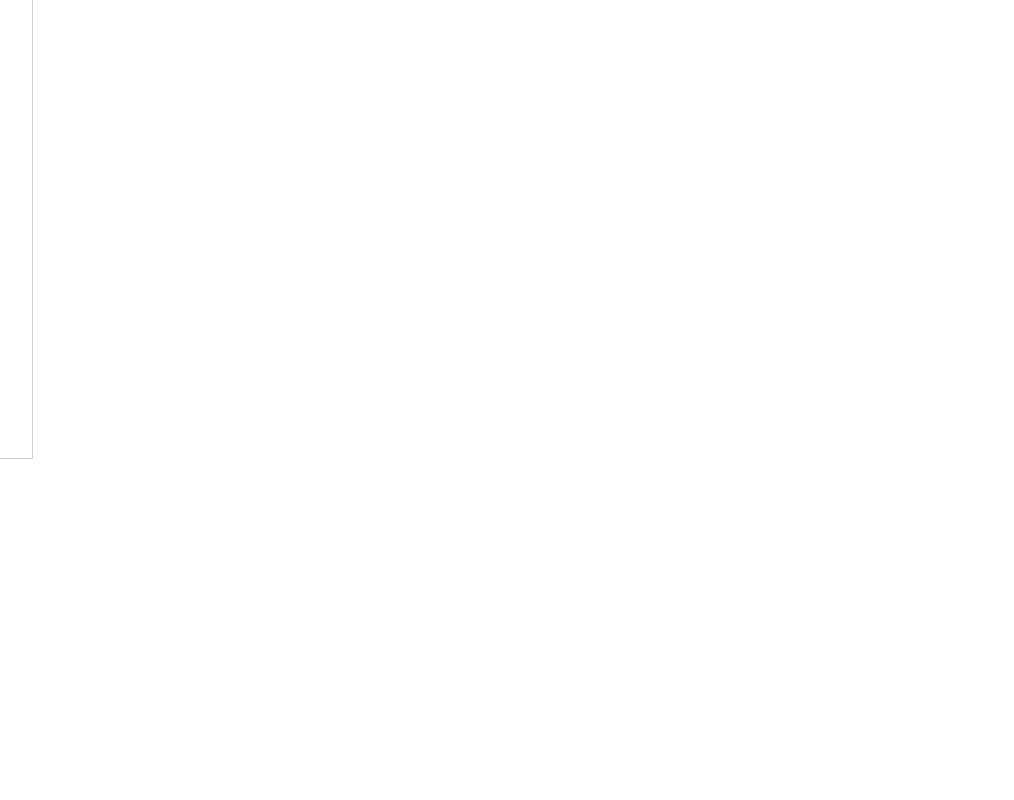
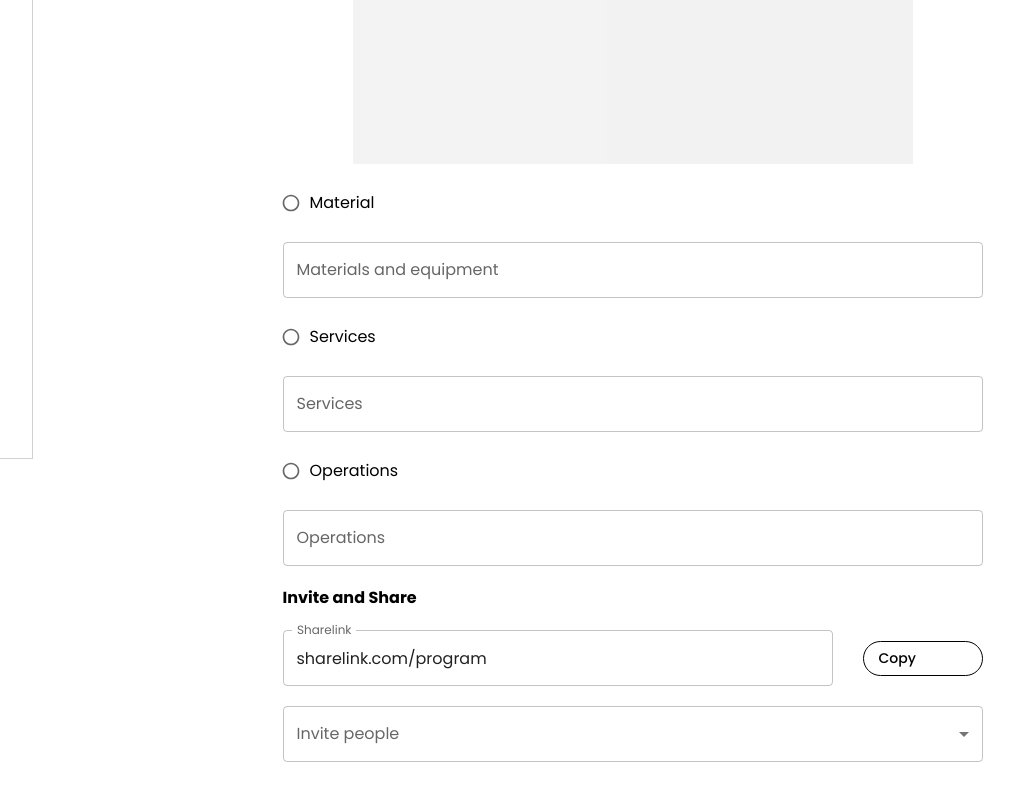
Before and after one commit to sandeep-bh-dev/Coquest-WebApp, a React (Create React App) app in the folder frontend/: page /Coop/Promotion in a window 1280 px wide. Before the commit this address had no page. Shown: the part 630-1430 px from the top of the page, without its empty margins (48-1062 px from the left). Before the commit the page ends 1089 px from the top, so only its background shows below. Built offline with nearby package versions, Linux system fonts and the light colour scheme.

Commit message:
promotion page

```diff
--- /dev/null
+++ b/frontend/src/components/Sharelink/index.tsx
@@ -0,0 +1,56 @@
+import React, { useRef, useState } from "react";
+import { Button, TextField, Tooltip, Typography } from "@mui/material";
+import styled from "@emotion/styled";
+
+const Sharelink: React.FC = () => {
+    const [isCopied, setIsCopied] = useState(false);
+    const inputRef = useRef<HTMLInputElement>(null);
+
+    const handleCopyClick = () => {
+        if (inputRef.current) {
+            inputRef.current.select();
+            document.execCommand("copy");
+            setIsCopied(true);
+        }
+    };
+
+    const Container = styled.div({
+        display: "flex",
+        justifyContent: "space-between",
+        alignItems: "center",
+    });
+
+    const Sharelink = styled(TextField)({
+        width: 550,
+    });
+
+    const CopyButton = styled(Button)({
+        borderRadius: 30,
+        width: 120,
+        height: 35,
+        justifyContent: "start",
+        textTransform: "none",
+    });
+
+    return (
+        <Container>
+            <Sharelink
+                label="Sharelink"
+                defaultValue="sharelink.com/program"
+                inputRef={inputRef}
+            />
+            <Tooltip title={isCopied ? "Copied!" : "Copy"}>
+                <CopyButton
+                    color="inherit"
+                    variant="outlined"
+                    onClick={handleCopyClick}
+                    aria-label="copy text"
+                >
+                    Copy
+                </CopyButton>
+            </Tooltip>
+        </Container>
+    );
+};
+
+export default Sharelink;
--- a/frontend/src/pages/Coop/Budgeting.tsx
+++ b/frontend/src/pages/Coop/Budgeting.tsx
@@ -170,13 +170,13 @@ const Participation = () => {
             </Typography>
             <FormControl>
                 <InputLabel>Cost to participate</InputLabel>
-                <Select id="outlined" label="Start date">
+                <Select id="outlined" label="cost to participate">
                     <MenuItem value={0}>No Cost</MenuItem>
                 </Select>
             </FormControl>
             <FormControl>
                 <InputLabel>Maximum number of participants</InputLabel>
-                <Select id="outlined" label="Start date">
+                <Select id="outlined" label="maximum number of participants">
                     <MenuItem value={10}>10</MenuItem>
                 </Select>
             </FormControl>
@@ -241,7 +241,6 @@ const Crowdfunding = () => {
                 rows={7}
                 fullWidth
             />
-            ;
         </>
     );
 };
@@ -249,7 +248,7 @@ function Budgeting() {
     return (
         <>
             <ProgressBar page={3} />
-            <NextandBackButton next="" back="/Coop/Operations" />
+            <NextandBackButton next="/Coop/Promotion" back="/Coop/Operations" />
             <Page>
                 <Form>
                     <Header text="Budgeting" />
--- /dev/null
+++ b/frontend/src/pages/Coop/Promotion.tsx
@@ -0,0 +1,139 @@
+import react, { useRef } from "react";
+import NextandBackButton from "../../components/NextandBackButton";
+import ProgressBar from "../../components/ProgressBar";
+import Header from "../../components/CoopTemplate/Header";
+import Page from "../../components/CoopTemplate/Page";
+import Form from "../../components/CoopTemplate/Form";
+import {
+    Checkbox,
+    Chip,
+    FormControl,
+    FormControlLabel,
+    FormGroup,
+    InputLabel,
+    MenuItem,
+    Select,
+    Skeleton,
+    TextField,
+    Typography,
+} from "@mui/material";
+import styled from "@emotion/styled";
+import RadioButtonCheckedIcon from "@mui/icons-material/RadioButtonChecked";
+import RadioButtonUncheckedIcon from "@mui/icons-material/RadioButtonUnchecked";
+import CopyTextButton from "../../components/Sharelink";
+import CopyTextFieldButton from "../../components/Sharelink";
+import Sharelink from "../../components/Sharelink";
+
+const Map = () => {
+    const MapContainer = styled.div({
+        display: "flex",
+        justifyContent: "center",
+    });
+
+    return (
+        <>
+            <Typography variant="body2">
+                Set the promotion area of the project
+            </Typography>
+            <MapContainer>
+                <Skeleton variant="rectangular" width={"80%"} height={500}>
+                    Map is Loading...
+                </Skeleton>
+            </MapContainer>
+        </>
+    );
+};
+
+const Partnership = () => {
+    const Container = styled(FormGroup)({
+        gap: 20,
+    });
+
+    return (
+        <Container>
+            <FormControlLabel
+                control={
+                    <Checkbox
+                        icon={<RadioButtonUncheckedIcon />}
+                        checkedIcon={<RadioButtonCheckedIcon />}
+                        size="small"
+                        color="default"
+                    />
+                }
+                label="Material"
+            />
+            <TextField
+                label="Materials and equipment"
+                placeholder="What kind of help do you need?"
+                fullWidth
+            />
+            <FormControlLabel
+                control={
+                    <Checkbox
+                        icon={<RadioButtonUncheckedIcon />}
+                        checkedIcon={<RadioButtonCheckedIcon />}
+                        size="small"
+                        color="default"
+                    />
+                }
+                label="Services"
+            />
+            <TextField
+                label="Services"
+                placeholder="What kind of help do you need?"
+                fullWidth
+            />
+            <FormControlLabel
+                control={
+                    <Checkbox
+                        icon={<RadioButtonUncheckedIcon />}
+                        checkedIcon={<RadioButtonCheckedIcon />}
+                        size="small"
+                        color="default"
+                    />
+                }
+                label="Operations"
+            />
+            <TextField
+                label="Operations"
+                placeholder="What kind of help do you need?"
+                fullWidth
+            />
+        </Container>
+    );
+};
+
+const InviteAndShare = () => {
+    return (
+        <>
+            <Typography>
+                <b>Invite and Share</b>
+            </Typography>
+            <Sharelink />
+            <FormControl>
+                <InputLabel>Invite people</InputLabel>
+                <Select id="outlined" label="invite people">
+                    <MenuItem value={"input"}>Input</MenuItem>
+                </Select>
+            </FormControl>
+        </>
+    );
+};
+function Promotion() {
+    return (
+        <>
+            <ProgressBar page={4} />
+            <NextandBackButton next="" back="/Coop/Budgeting" />
+            <Page>
+                <Form>
+                    <Header text="Promotion" />
+                    <Map />
+                    <Partnership />
+                    <InviteAndShare />
+                </Form>
+            </Page>
+        </>
+    );
+}
+
+export default Promotion;
--- a/frontend/src/pages/Coop/index.ts
+++ b/frontend/src/pages/Coop/index.ts
@@ -1,3 +1,4 @@
 export {default as BasicInformation} from "./BasicInformation"
 export {default as Operations} from "./Operations"
 export {default as Budgeting} from "./Budgeting"
+export {default as Promotion} from "./Promotion"
```
Also changed, not shown: frontend/src/index.tsx (+12 -1 lines).
